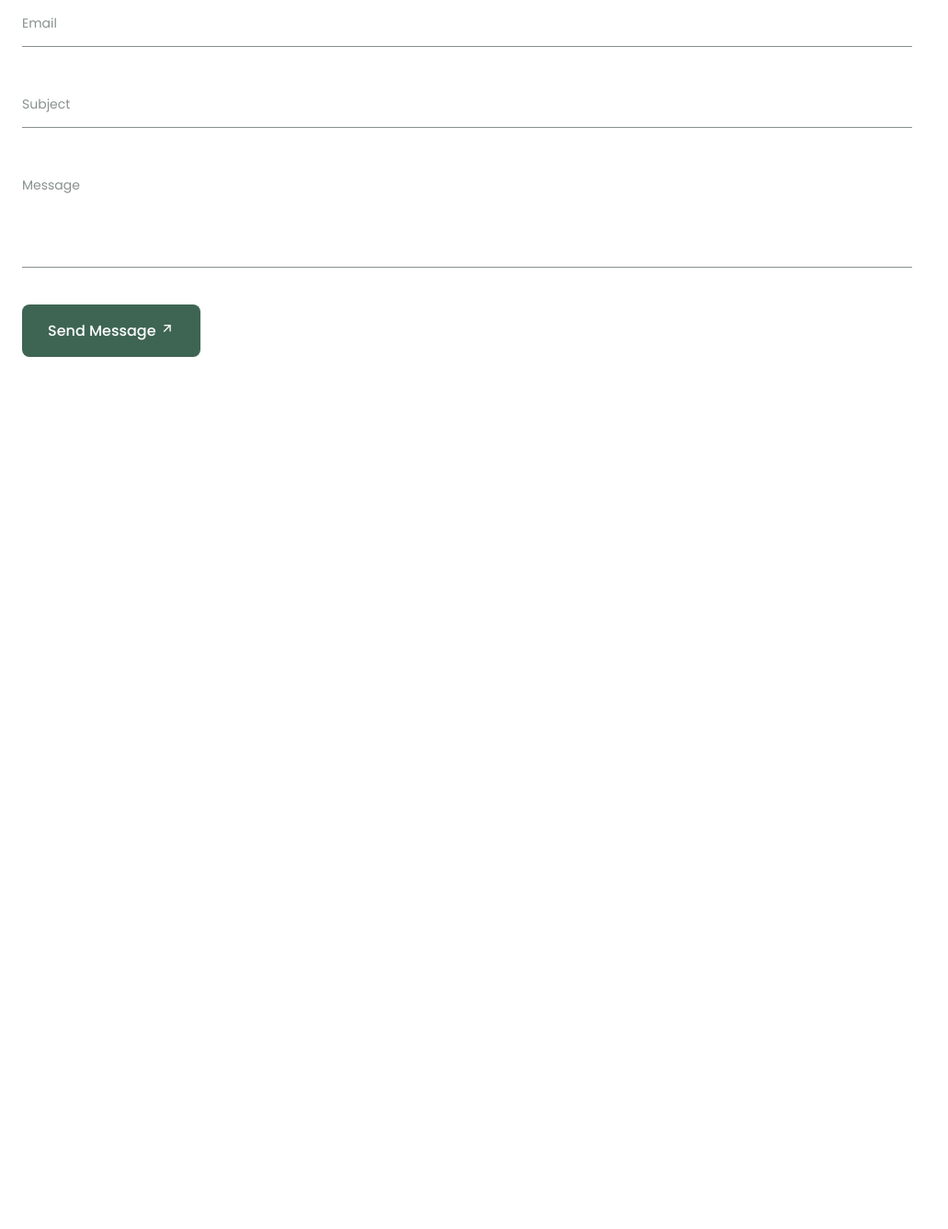
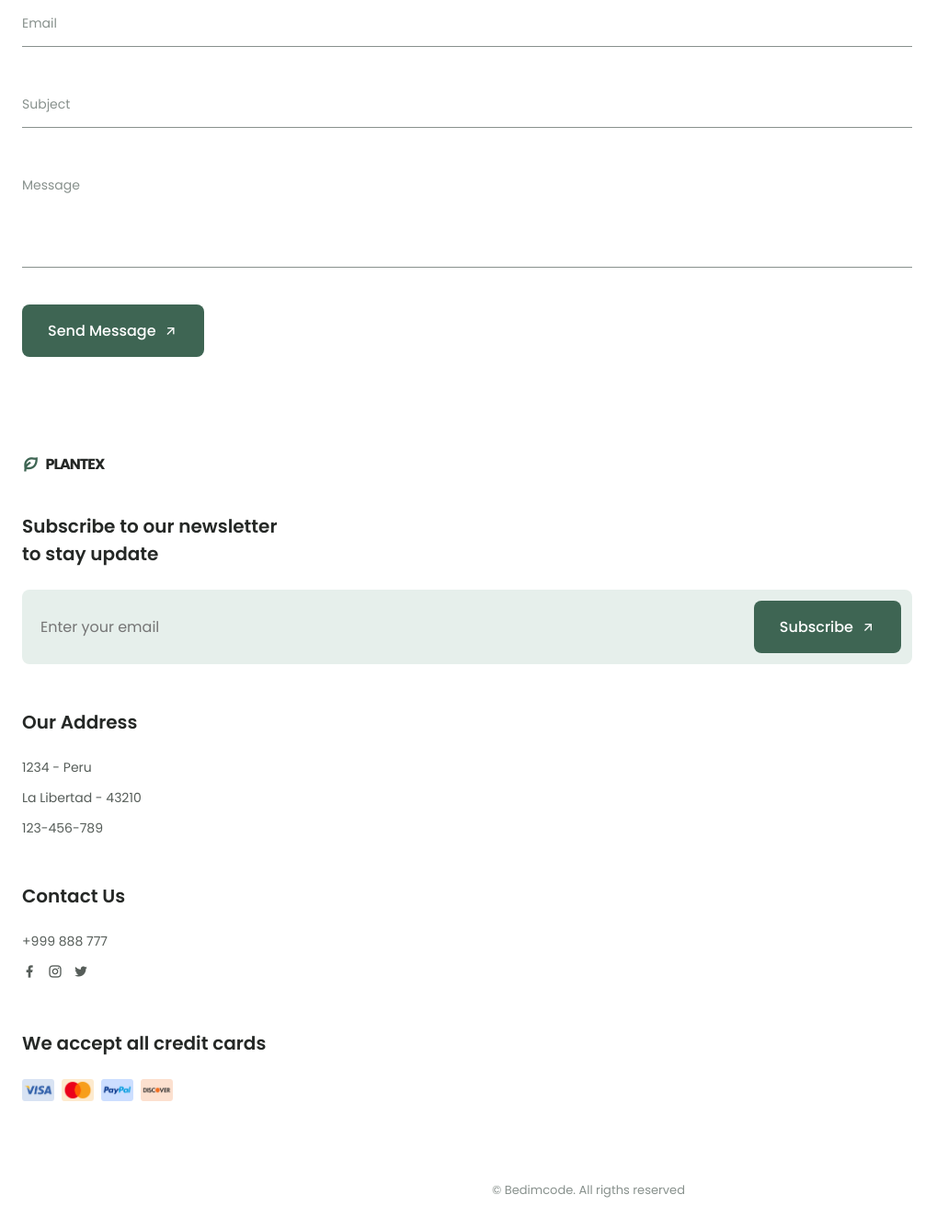
Before and after one commit to san-droid371/Plant-Responsive-Website, a plain HTML site: page index.html in a window 1280 px wide. Shown: the part 4880-6216 px from the top of the page at 92% size, without its empty margins (0-1031 px from the left). Before the commit the page ends 5388 px from the top, so only its background shows below. Drawn offline with nearby package versions, Linux system fonts and the light colour scheme.

Commit message:
Footers  added

```diff
--- a/assets/css/style.css
+++ b/assets/css/style.css
@@ -567,14 +567,96 @@ the website, in dark theme
     resize: none;
 }
 /*Input focus move up label*/
-
+.contact__input:focus + .contact__label{
+    top: -.75rem;
+    left: 0;
+    font-size:var(--smaller-font-size) ;
+    z-index: 10;
+}
 
 /*Input focus sticky top label*/
-
+.contact__input:not(:placeholder-shown).contact__input:not(:focus) +.contact__label{
+    top: -.75rem;
+    font-size:var(--smaller-font-size) ;
+    z-index: 10;
+}
 
 /*=============== FOOTER ===============*/
+.footer__container{
+    row-gap: 3rem;
+}
+.footer__logo{
+    display: inline-flex;
+    align-items: center;
+    column-gap: .5rem;
+    color: var(--title-color);
+    text-transform: uppercase;
+    font-weight: 700;
+    letter-spacing: -1px;
+    margin-bottom: var(--mb-2-5);
+    transition: .3s;
+}
+.footer__logo-icon{
+    font-size: 1.15rem;
+    color: var(--first-color);
+}
+.footer__logo:hover{
+    color: var(--first-color);
+}
+.footer__title{
+    font-size: var(--h3-font-size);
+    margin-bottom: var(--mb-1-5);
+}
+.footer__subscribe{
+    background-color: var(--first-color-lighten);
+    padding: 0.75rem;
+    display: flex;
+    justify-content: space-between;
+    border-radius: .5rem;
+}
+.footer__input{
+    width: 70%;
+    padding: 0 .5rem;
+    background: none;
+    border: none;
+    outline: none;
+}
+.footer__data{
+    display: grid;
+    row-gap: .75rem;
+}
+.footer__information{
+    font-size: var(--small-font-size);
 
+}
+.footer__social{
+    display: inline-flex;
+    column-gap: .75rem;
 
+}
+.footer__social-link{
+    font-size: 1rem;
+    color: var(--text-color);
+    transition: .3s;
+}
+
+.footer__social-link:hover{
+    transform: translateY(-.25rem);
+}
+.footer__cards{
+    display: inline-flex;
+    align-items: center;
+    column-gap: .5rem;
+}
+.footer__card{
+    width: 35px;
+}
+.footer__copy{
+    text-align: center;
+    font-size: var(--smaller-font-size);
+    color: var(--text-color-light);
+    margin: 5rem 0 1rem ;
+}
 /*=============== SCROLL UP ===============*/
 
 
--- a/index.html
+++ b/index.html
@@ -355,7 +355,7 @@ space but which planet is for you. Choosing the right plant.
                     </div>
                 </div>
 
-                <button class="button button--flex">
+                <button class="button button-flex">
                     Send Message
                     <i class="ri-arrow-right-up-line button__icon"></i>
                 </button>
@@ -364,7 +364,65 @@ space but which planet is for you. Choosing the right plant.
     </section>
     </main>
     <!-- --=============== FOOTER ====================-- -->
-    <footer class="footer section"></footer>
+    <footer class="footer section">
+        <div class="footer__container container grid">
+            <div class="footer__content">
+                <a href="#" class="footer__logo">
+                    <i class="ri-leaf-line footer__logo-icon"></i> Plantex
+                </a>
+                <h3 class="footer__title">
+                    Subscribe to our newsletter <br> to stay update
+                </h3>
+                <div class="footer__subscribe">
+                    <input type="email" placeholder="Enter your email" class="footer__input">
+
+                    <button class="button button-flex footer__button">
+                        Subscribe
+                        <i class="ri-arrow-right-up-line button__icon"></i>
+                    </button>
+                </div>
+            </div>
+            <div class="footer__content">
+                <h3 class="footer__title">
+                    Our Address
+                </h3>
+                <ul class="footer__data">
+                    <li class="footer__information">1234 - Peru</li>
+                    <li class="footer__information">La Libertad - 43210
+                    </li>
+                    <li class="footer__information">123-456-789</li>
+                </ul>
+            </div>
+
+            <div class="footer__content">
+                <h3 class="footer__title">
+                    Contact Us
+                </h3>
+                <ul class="footer__data">
+                    <li class="footer__information">+999 888 777</li>
+                    <div class="footer__social">
+                        <a href="https://www.facebook.com/" class="footer__social-link"><i class="ri-facebook-fill"></i></a>
+                        <a href="https://www.instagram.com/" class="footer__social-link"><i class="ri-instagram-line"></i></a>
+                        <a href="https://twitter.com/" class="footer__social-link"><i class="ri-twitter-fill"></i></a>
+                    </div>
+                </ul>
+            </div>
+
+            <div class="footer__content">
+                <h3 class="footer__title">
+                    We accept all credit cards
+                </h3>
+                <div class="footer__cards">
+                    <img src="assets/img/card1.png" alt="" class="footer__card">
+                    <img src="assets/img/card2.png" alt="" class="footer__card">
+                    <img src="assets/img/card3.png" alt="" class="footer__card">
+                    <img src="assets/img/card4.png" alt="" class="footer__card">
+                </div>
+            </div>
+        </div>
+
+        <div class="footer__copy">&#169; Bedimcode. All rigths reserved</div>
+    </footer>
 
     <!-- --=================== SCROLL UP ================-- -->
 
```
